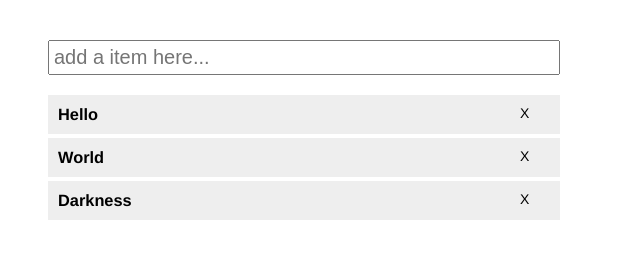
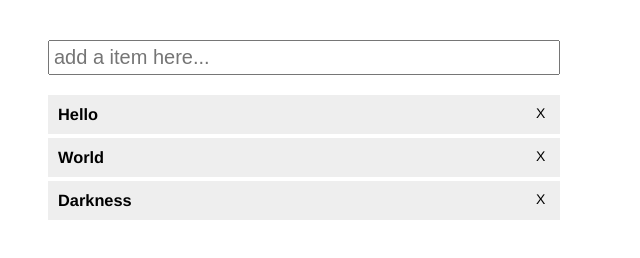
Before and after one commit to abruzzi/todos, a plain HTML site: page index.html in a window 1280 px wide. Shown: the full height of the page, 0-640 px from the left. Drawn offline with Linux system fonts and the light colour scheme.

Commit message:
a workable todo with mini mvc fw

```diff
--- a/css/style.css
+++ b/css/style.css
@@ -36,7 +36,7 @@
 
 .todo span {
     position: absolute;
-    right: 20px;
+    right: 4px;
     top: 10px;
     width: 20px;
     height: 20px;
--- a/scripts/app.js
+++ b/scripts/app.js
@@ -7,10 +7,7 @@
 
     var todosModel = new Model(todos);
 
-    var todoView = new View($("#todos ul"), todosModel);
-    todoView.render = function() {
-        todoView.container.html("");
-        this.model.getData().forEach(function(item){
+    function createTodo(item) {
         var todo = new View($("<li>"), new Model(item));
         todo.render = function() {
             var cont = $("<div>").addClass("todo");
@@ -21,26 +18,31 @@
             cont.append(content);
             cont.append(closeButton);
 
-                closeButton.click(function(){
-                    cont.remove();
-                });
-
             todo.container.append(cont);
             return todo.container;
         }
-            todo.container.find("span").click(function(event){
-                todoView.model.remove(item);
+        var cont = todo.render();
+        cont.find("span").click(function(event){
+            todosModel.remove(item);
         });
-            todoView.container.append(todo.render());
-        })
+        return cont;
     }
 
-    todoView.render();
+    var todosView = new View($("#todos ul"), todosModel);
+    todosView.render = function() {
+        todosView.container.html("");
+        this.model.getData().forEach(function(item){
+            var cont = createTodo(item);
+            todosView.container.append(cont);
+        });
+    }
+
+    todosView.render();
 
     $('#item').keypress(function(event) {
         if(event.keyCode == 13) {
-            todos.push($(this).val());
-            todoView.render();
+            todosModel.add($(this).val());
+            todosView.render();
             $(this).val("").focus();
             return false;
         }
--- a/scripts/mvc.js
+++ b/scripts/mvc.js
@@ -17,6 +17,11 @@
 
 Model.prototype.getData = function() {
     return this.data;
+}
+
+Model.prototype.add = function(element) {
+    this.data.push(element);
+    this.onChange(this.data);
 }
 
 Model.prototype.remove = function(element) {
```
Lines whose indentation alone changed are shown as unchanged.
